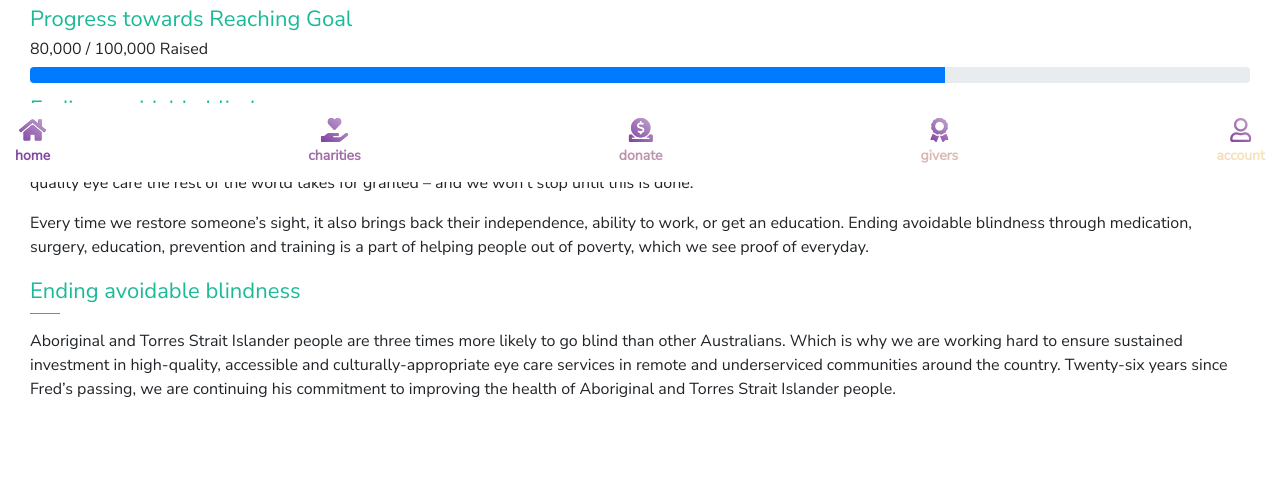
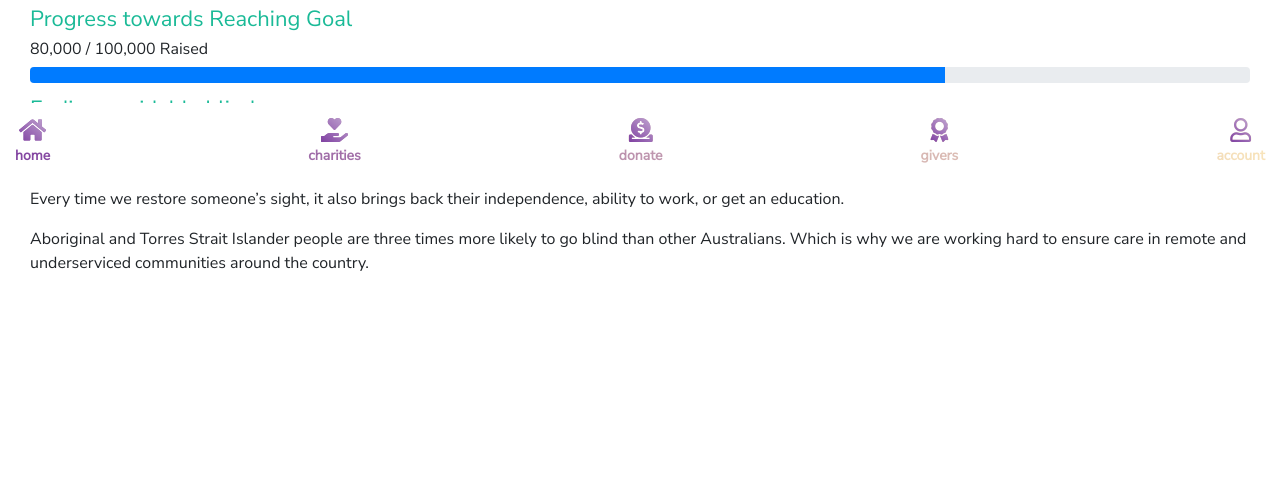
Before and after one commit to chrisswu/cse_hackathon, a Flask app: page /charity_information in a window 1280 px wide. Shown: the part 618-1115 px from the top of the page. After the commit the page ends 889 px from the top, so only its background shows below. Run offline with Flask 2, Linux system fonts and the light colour scheme; some libraries are stand-ins or nearby versions.

Commit message:
safety commit

```diff
--- a/templates/charity_information.html
+++ b/templates/charity_information.html
@@ -26,26 +26,16 @@
 <div id="text-block">
     <div class="title1">Ending avoidable blindness</div>
     <div style="border-bottom:1px solid #1aba97; padding-bottom:5px; width:30px;margin-bottom:15px;"></div>
-    <p>The Fred Hollows Foundation has a very clear goal: we’re putting an end to
-         avoidable blindness. When this day comes, people in developing countries
-         will get the same quality eye care the rest of the world takes for granted –
-         and we won’t stop until this is done.</p>
+    <p> We aspire for people in developing countries to get the same quality eye care
+        the rest of the world takes for granted – and we won’t stop until this is done.</p>
 
-    <p>Every time we restore someone’s sight, it also brings back their independence,
-        ability to work, or get an education. Ending avoidable blindness through
-        medication, surgery, education, prevention and training is a part of helping
-        people out of poverty, which we see proof of everyday.</p>
+    <p> Every time we restore someone’s sight, it also brings back their independence,
+        ability to work, or get an education.</p>
 
-        <div class="title1">Ending avoidable blindness</div>
-        <div style="border-bottom:1px solid #1aba97; padding-bottom:5px; width:30px;margin-bottom:15px;"></div>
-    <p>Aboriginal and Torres Strait Islander people are three times more likely
+    <p> Aboriginal and Torres Strait Islander people are three times more likely
         to go blind than other Australians. Which is why we are working hard to
-         ensure sustained investment in high-quality, accessible and culturally-appropriate
-          eye care services in remote and underserviced communities around the country.
-           Twenty-six years since Fred’s passing, we are continuing his commitment to
-           improving the health of Aboriginal and Torres Strait Islander people.
-        </p>
-    </p>
+        ensure care in remote and underserviced communities around the country.</p>
+
     </div>
 
 
```
Also changed, not shown: static/graph.png (added), 1 other file.
